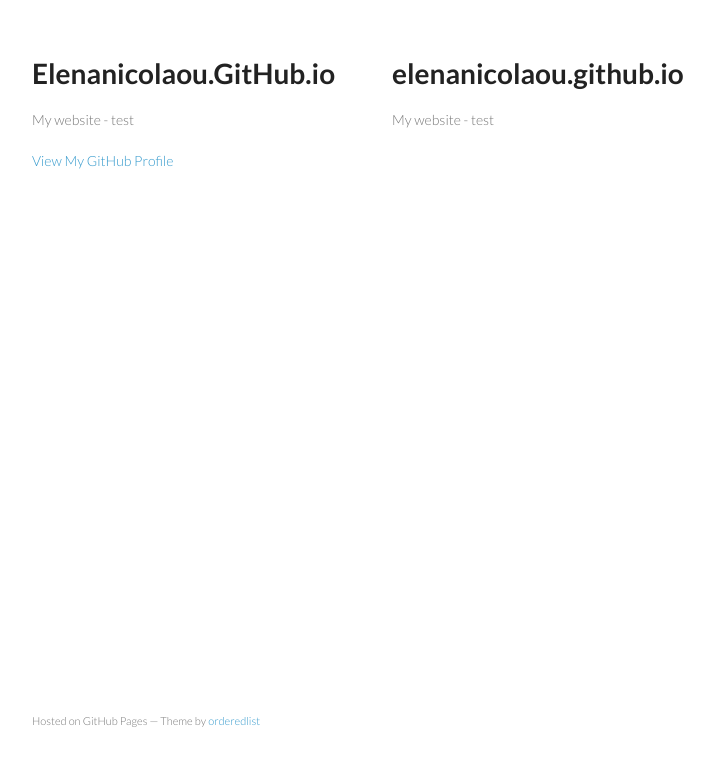
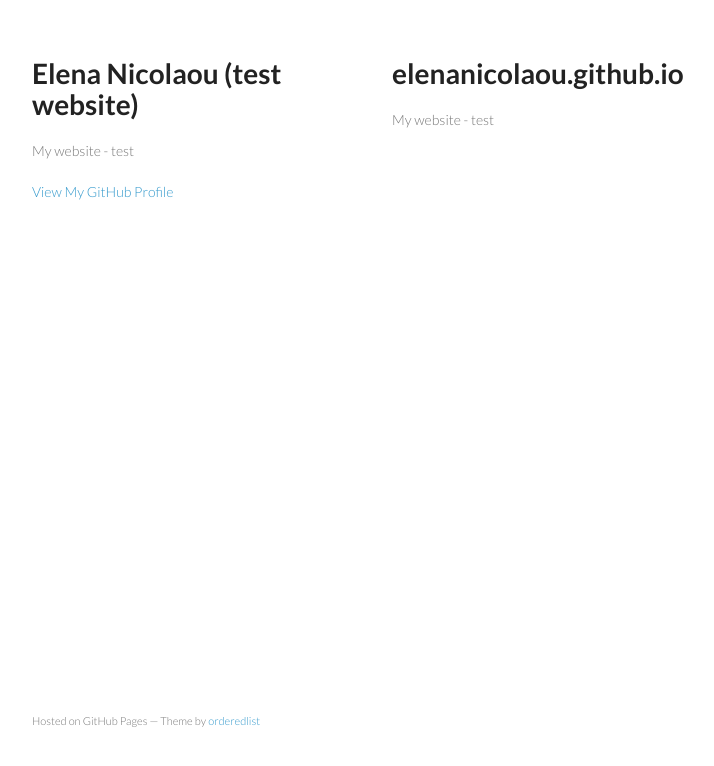
Before and after one commit to ElenaNicolaou/elenanicolaou.github.io, a plain HTML site: page index.html in a window 1280 px wide. Shown: the whole page, without its empty margins (178-892 px from the left). Drawn offline with Linux system fonts and the light colour scheme.

Commit message:
Update index.html

```diff
--- a/index.html
+++ b/index.html
@@ -15,7 +15,7 @@
   <body>
     <div class="wrapper">
       <header>
-        <h1>Elenanicolaou.GitHub.io</h1>
+        <h1> Elena Nicolaou (test website) </h1>
         <p>My website - test</p>
 
 
```
